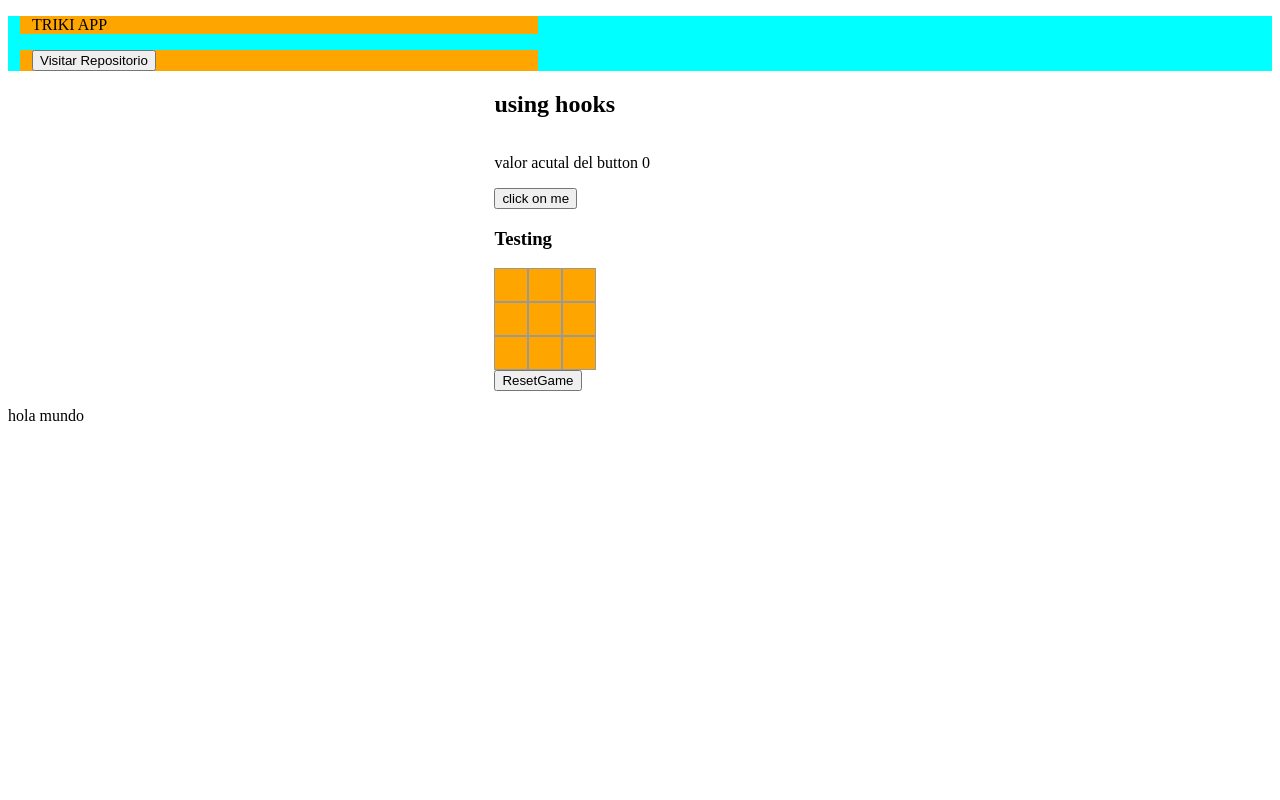
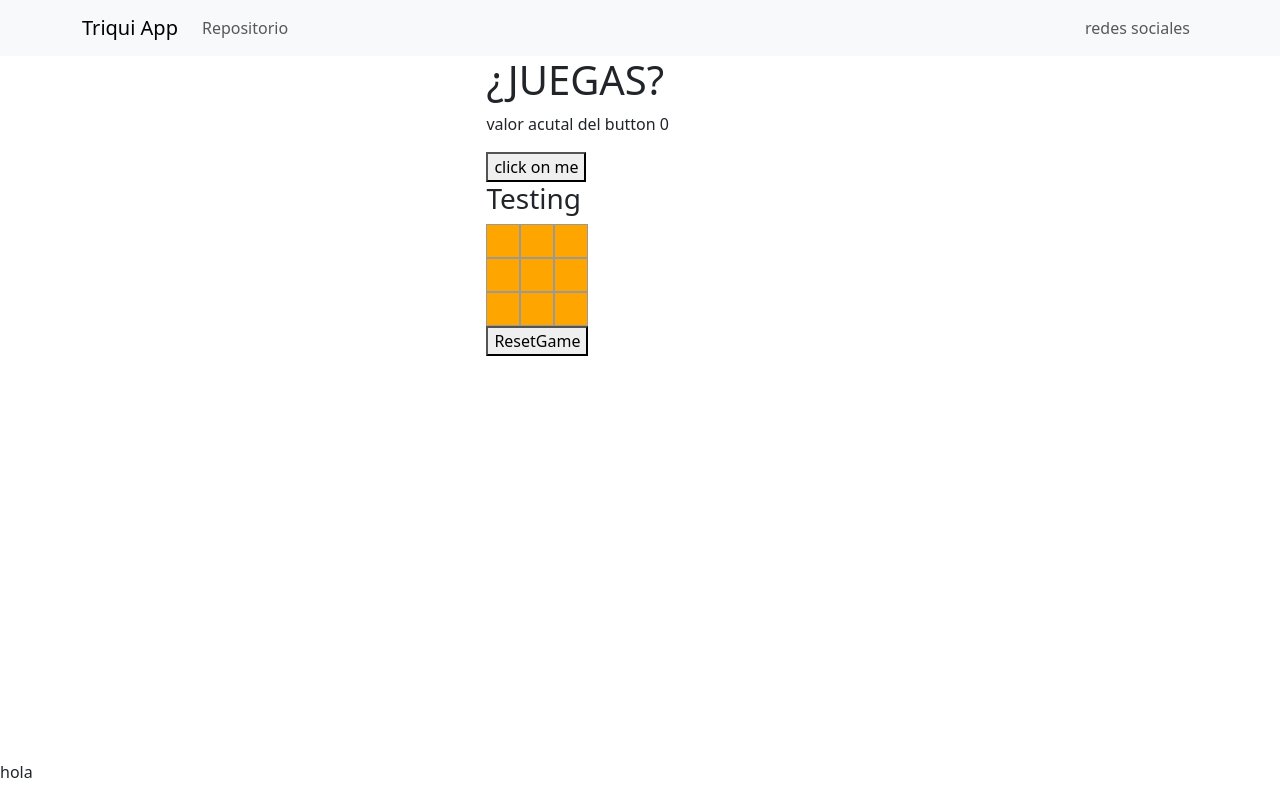
Before and after one commit to JosueRS12/Triqui-project, a React app: page / in a window 1280 px wide. Built offline with nearby package versions, Linux system fonts and the light colour scheme.

Commit message:
add boostrap, footer section and interesant component...

```diff
--- a/src/components/game/board.css
+++ b/src/components/game/board.css
@@ -23,5 +23,6 @@ button:disabled{
 
 .board{
   display: grid;
+  align-items: center;
   margin-left: 38vw;
 }
--- a/src/components/game/board.js
+++ b/src/components/game/board.js
@@ -163,6 +163,17 @@ function VerifyEndGame(moves, setPlayerMovements, player){
   }
 }
 
+
+//amorcito
+
+const Amor = (props) =>{
+  return (
+    <div>
+      <a target="_blank" href="https://www.youtube.com/watch?v=5j2FE_K-rAA">QUIERO...</a>
+    </div>
+  );
+}
+
 //hooks structure
 function HowToUseHooks(props){
   //useState
@@ -177,8 +188,9 @@ function HowToUseHooks(props){
   });
   return(
     <div>
+      {count == 8 ? <Amor/> : null}
       <p> valor acutal del button {count} </p>
-      <button type ="button" onClick={() => setCount(count+2)}>
+      <button type ="button" onClick={() => setCount(count+1)}>
       click on me
       </button>
     </div>
@@ -244,7 +256,7 @@ export default class Board extends React.Component{
     this.fillSquare();
     return(
       <div className="board"  key={this.state.value}>
-        <h1>using hooks</h1>
+        <h1>¿JUEGAS?</h1>
         <HowToUseHooks/>
         <h3>Testing</h3>
 
--- a/src/index.css
+++ b/src/index.css
@@ -3,20 +3,9 @@ header{
   position: relative;
 }
 
-.menu{
-  margin: none;
-  background-color:cyan;
-  width: 100%;
+
+#footer{
+  bottom: 0;
+  position: fixed;
+  width: 100%
 }
-
-.content-menu{
-  display: block;
-  background-color: orange;
-  width: 40%;
-  padding-inline-start: 12px;
-  margin-left: 12px
-}
-
-.container{
-  position: inherit;
-}
--- a/src/index.js
+++ b/src/index.js
@@ -1,31 +1,42 @@
 //librerias de react
 import React from 'react';
 import ReactDOM from 'react-dom';
+import 'bootstrap/dist/css/bootstrap.css';
 //vincular el css
-import './index.css'
-import Board from './components/game/board'
-
-
+import './index.css';
+import Board from './components/game/board';
+//vincular boostrap
+//import Navbar from 'react-bootstrap/Navbar';
+//import Container from 'react-bootstrap/Container'
+//import Nav from 'react-bootstrap/Nav';
+//import NavDropdown from 'react-bootstrap/NavDropdown';
+import { Button, Navbar, Container, Nav, NavDropdown } from 'react-bootstrap';
 const Layout = (props) =>{
   return (
     <main>
-      <header>
-        <div className="menu">
-          <div className='content-menu'>
-            <p> TRIKI APP </p>
-          </div>
-          <div className='content-menu'>
-            <button type="button">Visitar Repositorio </button>
-          </div>
-
-        </div>
-      </header>
-
+      <Navbar bg="light" expand="lg">
+      <Container>
+        <Navbar.Brand href="#home">Triqui App</Navbar.Brand>
+        <Navbar.Toggle aria-controls="basic-navbar-nav" />
+        <Navbar.Collapse id="basic-navbar-nav">
+          <Nav className="me-auto">
+            <Nav.Link href="#home">Repositorio</Nav.Link>
+          </Nav>
+          <Nav>
+            <Nav.Link href="#home">redes sociales</Nav.Link>
+          </Nav>
+        </Navbar.Collapse>
+      </Container>
+      </Navbar>
       <section id="game">
         <Board/>
       </section>
-      <p>hola mundo</p>
+
+      <section id="footer">
+        <p>hola</p>
+      </section>
     </main>
+
   );
 }
 
```
